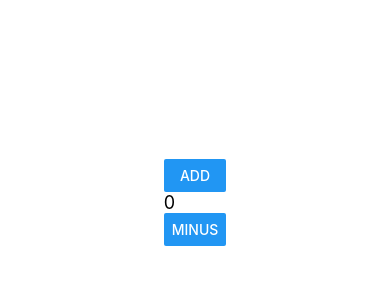
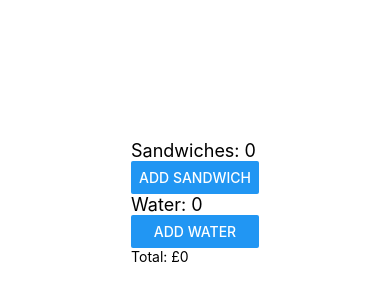
Before and after one commit to thedat123/pbl6-mobile, a React Native app: screen / in a window 390 px wide. Shown: the part 220-520 px from the top of the page. Built offline with nearby package versions, Linux system fonts and the light colour scheme.

Commit message:
useCallback

```diff
--- a/App.js
+++ b/App.js
@@ -1,34 +1,40 @@
 import { StatusBar } from "expo-status-bar";
-import { useState, useEffect } from "react";
+import { useState, useEffect, useCallback } from "react";
 import { Button, StyleSheet, Text, View } from "react-native";
 import { SafeAreaProvider, SafeAreaView } from "react-native-safe-area-context";
+import Total from "./Total";
 
 export default function App() {
 
-  const [count, setCount] = useState(0);
-  const [newCount, setNewCount] = useState(0);
+  const [numSandwiches, setNumSandwiches] = useState(0);
+  const [numWater, setNumWater] = useState(0);
 
-  useEffect(() => {
-    console.log("I'm rendering");
-  }, [count, newCount])
+  const sandwichPrice = 5;
 
-  const add = () => {
-    setCount(prev => prev + 1);
-    setCount(prev => prev + 1);
+  const addSandwich = () => {
+    setNumSandwiches(numSandwiches => numSandwiches + 1);
   }
 
-  const minus = () => {
-    setNewCount(newCount - 1)
+  const addWater = () => {
+    setNumWater(numWater => numWater + 1);
   }
+
+  const getTotal = useCallback(() => {
+    return numSandwiches * sandwichPrice;
+  }, [numSandwiches]);
 
   return (
     <SafeAreaProvider style={styles.container}>
       <SafeAreaView>
 
-        <Button title="Add" onPress={add} />
-        <Text style={styles.label}>{ count }</Text>
+        <Text style={styles.label}>{ "Sandwiches: " + numSandwiches }</Text>
+        <Button title="Add sandwich" onPress={addSandwich} />
 
-        <Button title="Minus" onPress={minus} />
+        <Text style={styles.label}>{ "Water: " + numWater }</Text>
+        <Button title="Add water" onPress={addWater} />
+
+        <Total getTotal={getTotal} />
+
       </SafeAreaView>
     </SafeAreaProvider>
   );
--- /dev/null
+++ b/Total.js
@@ -0,0 +1,20 @@
+import { useState, useEffect } from "react";
+import { Text, View } from "react-native";
+
+export default function Total(props) {
+
+    const calculateTotal = props.getTotal;
+
+    const [total, setTotal] = useState(0);
+
+    useEffect(() => {
+        console.log("calculating!");
+        setTotal(calculateTotal());
+    }, [calculateTotal]);
+
+  return (
+    <View>
+        <Text>{ "Total: £" + total }</Text>
+    </View>
+  );
+}
```
